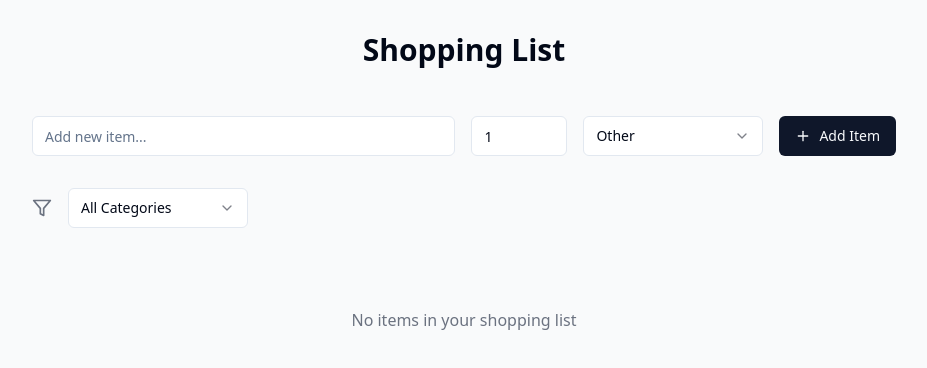
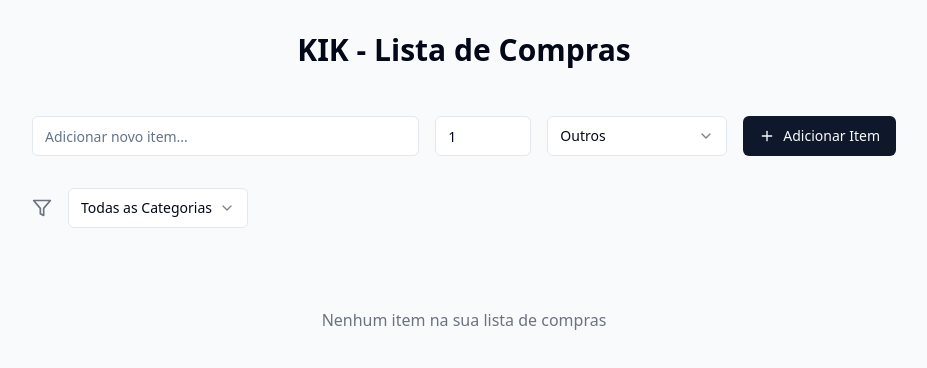
Before and after one commit to Dualmindstudio/kik-lista-de-compras, a React (Vite) app: page / in a window 1280 px wide. Shown: the top 368 px of the page, without its empty margins (176-1103 px from the left). Built offline with nearby package versions, Linux system fonts and the light colour scheme.

Commit message:
Traduzir aplicativo para português
Este commit traduz o aplicativo de compras de supermercado para o português, alterando o nome do aplicativo para "KIK".
[skip gpt_engineer]

```diff
--- a/src/components/ShoppingList.tsx
+++ b/src/components/ShoppingList.tsx
@@ -21,26 +21,26 @@ interface ShoppingItem {
 }
 
 const categories = [
-  "Fruits",
-  "Vegetables",
-  "Meat",
-  "Dairy",
-  "Pantry",
-  "Beverages",
-  "Other",
+  "Frutas",
+  "Legumes",
+  "Carnes",
+  "Laticínios",
+  "Mercearia",
+  "Bebidas",
+  "Outros",
 ];
 
 const ShoppingList = () => {
   const [items, setItems] = useState<ShoppingItem[]>([]);
   const [newItemName, setNewItemName] = useState("");
   const [newItemQuantity, setNewItemQuantity] = useState(1);
-  const [newItemCategory, setNewItemCategory] = useState("Other");
+  const [newItemCategory, setNewItemCategory] = useState("Outros");
   const [filterCategory, setFilterCategory] = useState("all");
 
   const addItem = (e: React.FormEvent) => {
     e.preventDefault();
     if (!newItemName.trim()) {
-      toast.error("Please enter an item name");
+      toast.error("Por favor, digite o nome do item");
       return;
     }
 
@@ -55,7 +55,7 @@ const ShoppingList = () => {
     setItems([...items, newItem]);
     setNewItemName("");
     setNewItemQuantity(1);
-    toast.success("Item added to list");
+    toast.success("Item adicionado à lista");
   };
 
   const toggleItem = (id: string) => {
@@ -68,7 +68,7 @@ const ShoppingList = () => {
 
   const removeItem = (id: string) => {
     setItems(items.filter((item) => item.id !== id));
-    toast.success("Item removed from list");
+    toast.success("Item removido da lista");
   };
 
   const filteredItems = filterCategory === "all"
@@ -82,7 +82,7 @@ const ShoppingList = () => {
           type="text"
           value={newItemName}
           onChange={(e) => setNewItemName(e.target.value)}
-          placeholder="Add new item..."
+          placeholder="Adicionar novo item..."
           className="flex-1 min-w-[200px]"
         />
         <Input
@@ -94,7 +94,7 @@ const ShoppingList = () => {
         />
         <Select value={newItemCategory} onValueChange={setNewItemCategory}>
           <SelectTrigger className="w-[180px]">
-            <SelectValue placeholder="Category" />
+            <SelectValue placeholder="Categoria" />
           </SelectTrigger>
           <SelectContent>
             {categories.map((category) => (
@@ -105,7 +105,7 @@ const ShoppingList = () => {
           </SelectContent>
         </Select>
         <Button type="submit" className="gap-2">
-          <Plus className="h-4 w-4" /> Add Item
+          <Plus className="h-4 w-4" /> Adicionar Item
         </Button>
       </form>
 
@@ -113,10 +113,10 @@ const ShoppingList = () => {
         <Filter className="h-5 w-5 text-gray-500" />
         <Select value={filterCategory} onValueChange={setFilterCategory}>
           <SelectTrigger className="w-[180px]">
-            <SelectValue placeholder="Filter by category" />
+            <SelectValue placeholder="Filtrar por categoria" />
           </SelectTrigger>
           <SelectContent>
-            <SelectItem value="all">All Categories</SelectItem>
+            <SelectItem value="all">Todas as Categorias</SelectItem>
             {categories.map((category) => (
               <SelectItem key={category} value={category}>
                 {category}
@@ -168,7 +168,7 @@ const ShoppingList = () => {
         ))}
         {filteredItems.length === 0 && (
           <div className="text-center py-12 text-gray-500">
-            No items in your shopping list
+            Nenhum item na sua lista de compras
           </div>
         )}
       </div>
--- a/src/pages/Index.tsx
+++ b/src/pages/Index.tsx
@@ -4,7 +4,7 @@ const Index = () => {
   return (
     <div className="min-h-screen bg-gray-50 py-8">
       <div className="container">
-        <h1 className="text-3xl font-bold text-center mb-8">Shopping List</h1>
+        <h1 className="text-3xl font-bold text-center mb-8">KIK - Lista de Compras</h1>
         <ShoppingList />
       </div>
     </div>
```
